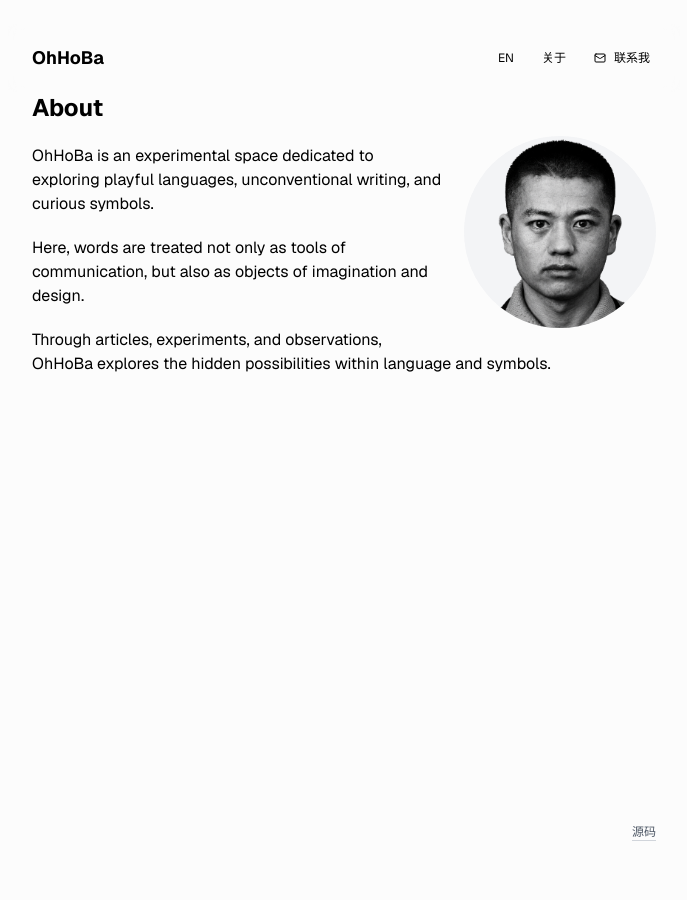
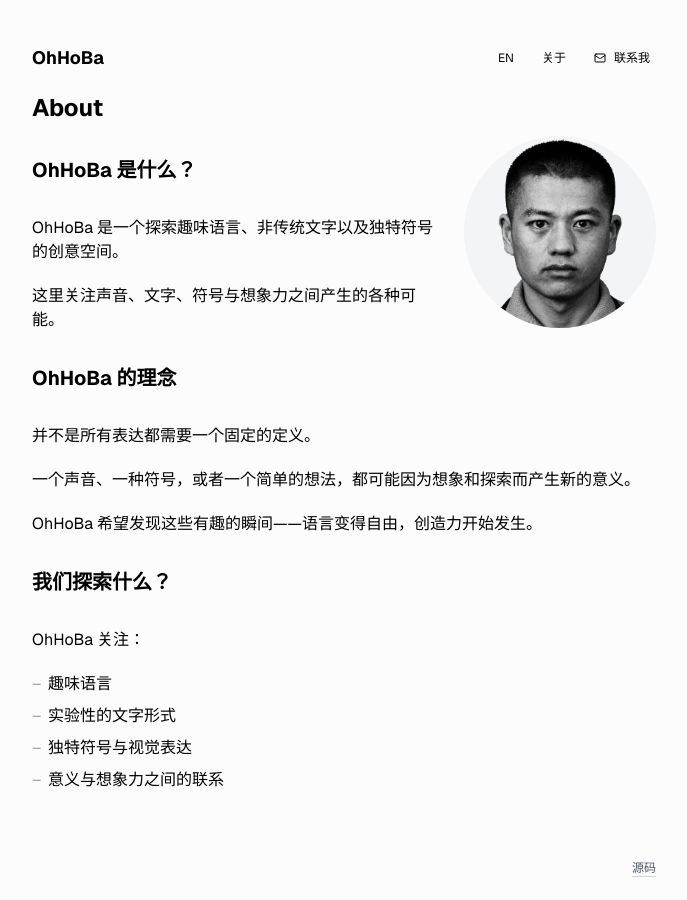
Before and after one commit to shabi/my-blog, a Next.js app: page /zh/about in a window 1280 px wide. Shown: the whole page, without its empty margins (296-983 px from the left). Before the commit the page ends 864 px from the top, so only its background shows below. Built offline with nearby package versions, Linux system fonts and the light colour scheme.

Commit message:
Update page.mdx

```diff
--- a/app/zh/about/page.mdx
+++ b/app/zh/about/page.mdx
@@ -32,8 +32,27 @@ export const metadata = {
   "
   />
 
-OhHoBa is an experimental space dedicated to exploring playful languages, unconventional writing, and curious symbols.
+## OhHoBa 是什么？
 
-Here, words are treated not only as tools of communication, but also as objects of imagination and design.
+OhHoBa 是一个探索趣味语言、非传统文字以及独特符号的创意空间。
 
-Through articles, experiments, and observations, OhHoBa explores the hidden possibilities within language and symbols.
+这里关注声音、文字、符号与想象力之间产生的各种可能。
+
+
+## OhHoBa 的理念
+
+并不是所有表达都需要一个固定的定义。
+
+一个声音、一种符号，或者一个简单的想法，都可能因为想象和探索而产生新的意义。
+
+OhHoBa 希望发现这些有趣的瞬间——语言变得自由，创造力开始发生。
+
+
+## 我们探索什么？
+
+OhHoBa 关注：
+
+- 趣味语言
+- 实验性的文字形式
+- 独特符号与视觉表达
+- 意义与想象力之间的联系
```
